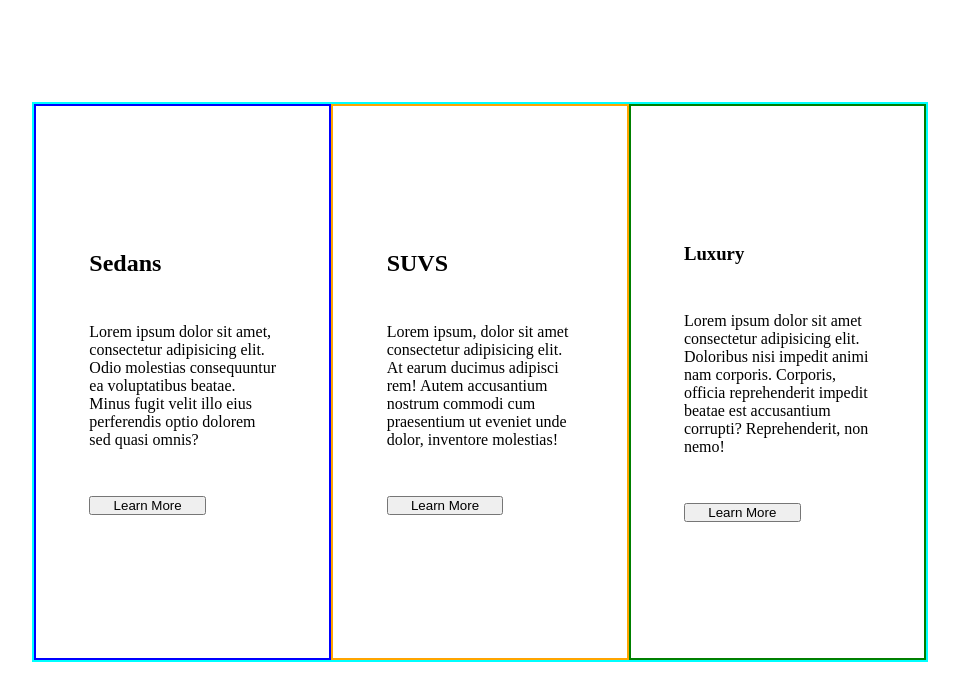
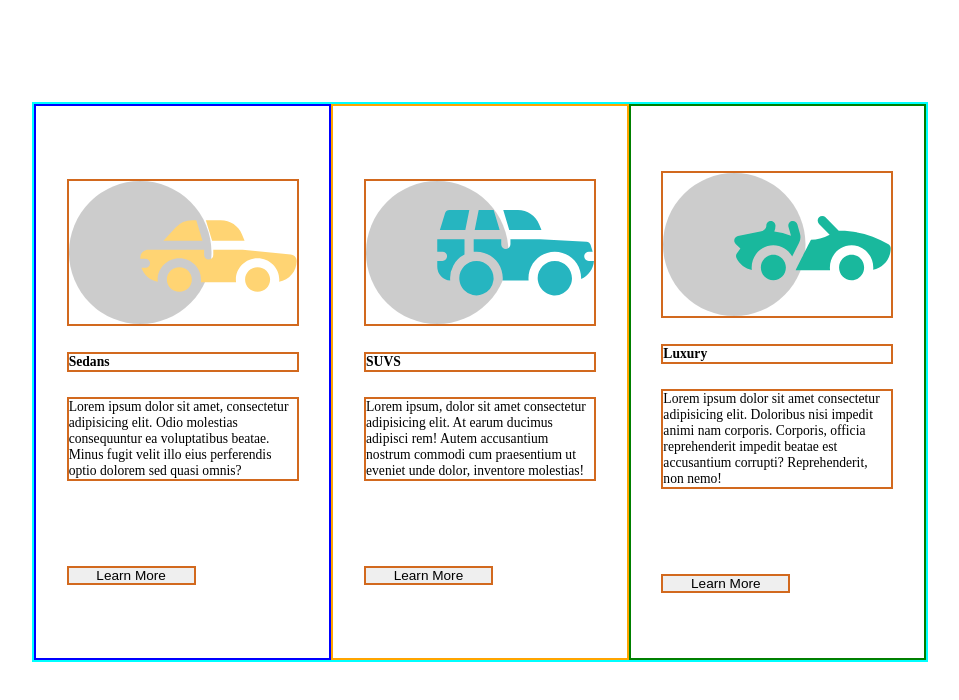
Before and after one commit to JordBant/3-column-flex-layout, a plain HTML site: page 3-col-prac/index.html in a window 1280 px wide. Shown: the whole page, without its empty margins (160-1119 px from the left). Drawn offline with Linux system fonts and the light colour scheme.

Commit message:
add clamp() functions and svg icons
Adding clamps to fonts in css

Adding svg icons (should also apply clamp or minmax to svg images for next commit

```diff
--- a/3-col-prac/index.html
+++ b/3-col-prac/index.html
@@ -10,6 +10,15 @@
 <body>
     <main class="flex-container">
         <section class="sedan" id="card">
+            <img src="icon-sedans.svg" alt="">
+            <!-- Font weight, family for headers are
+            700
+            [Big Shoulders Display](https://fonts.google.com/specimen/Big+Shoulders+Display)
+            =================================================================================
+            Font weight, family, size for paragraphs are
+            400
+            Family: [Lexend Deca](https://fonts.google.com/specimen/Lexend+Deca)
+            -->
             <h1>Sedans</h1>
             <p>
                 Lorem ipsum dolor sit amet, consectetur adipisicing elit.
@@ -19,6 +28,7 @@
             <button id="btn-more">Learn More</button>
         </section>
         <section class="suv" id="card">
+            <img src="icon-suvs.svg" alt="">
             <h2>SUVS</h2>
             <p>
                 Lorem ipsum, dolor sit amet consectetur adipisicing elit.
@@ -28,6 +38,7 @@
             <button id="btn-more">Learn More</button>
         </section>
         <section class="lux" id="card">
+            <img src="icon-luxury.svg" alt="">
             <h3>Luxury</h3>
             <p>
                 Lorem ipsum dolor sit amet consectetur adipisicing elit.
--- a/3-col-prac/style.css
+++ b/3-col-prac/style.css
@@ -32,7 +32,8 @@ Parent Rule Sets
     flex-direction: column;
     justify-content: center;
     /* ---Dimensions--- */
-    padding: 30px;
+    padding: 2%;
+    position: relative;
 }
 
 /*
@@ -54,8 +55,16 @@ Child Rule Sets
 
 #card > *
 {
-    margin: 10%;
-    font-size: clamp();
+    margin: 5%;
+    font-size: clamp(0.8rem, 1.7vh, 2rem);
+    border: chocolate 2px solid;
+}
+
+
+#card > :first-child /* Selects all header tags */
+{
+    font-size: clamp(1.0rem, 5vh, 1.7rem);
+    font-weight: 200;
 }
 
 .sedan
@@ -75,6 +84,6 @@ Child Rule Sets
 
 #btn-more
 {
-    top: ;
+    margin-top: 28%;
     width: 50%;
 }
```
Also changed, not shown: 3-col-prac/icon-luxury.svg (added), 3-col-prac/icon-sedans.svg (added), 3-col-prac/icon-suvs.svg (added), 1 other file.
